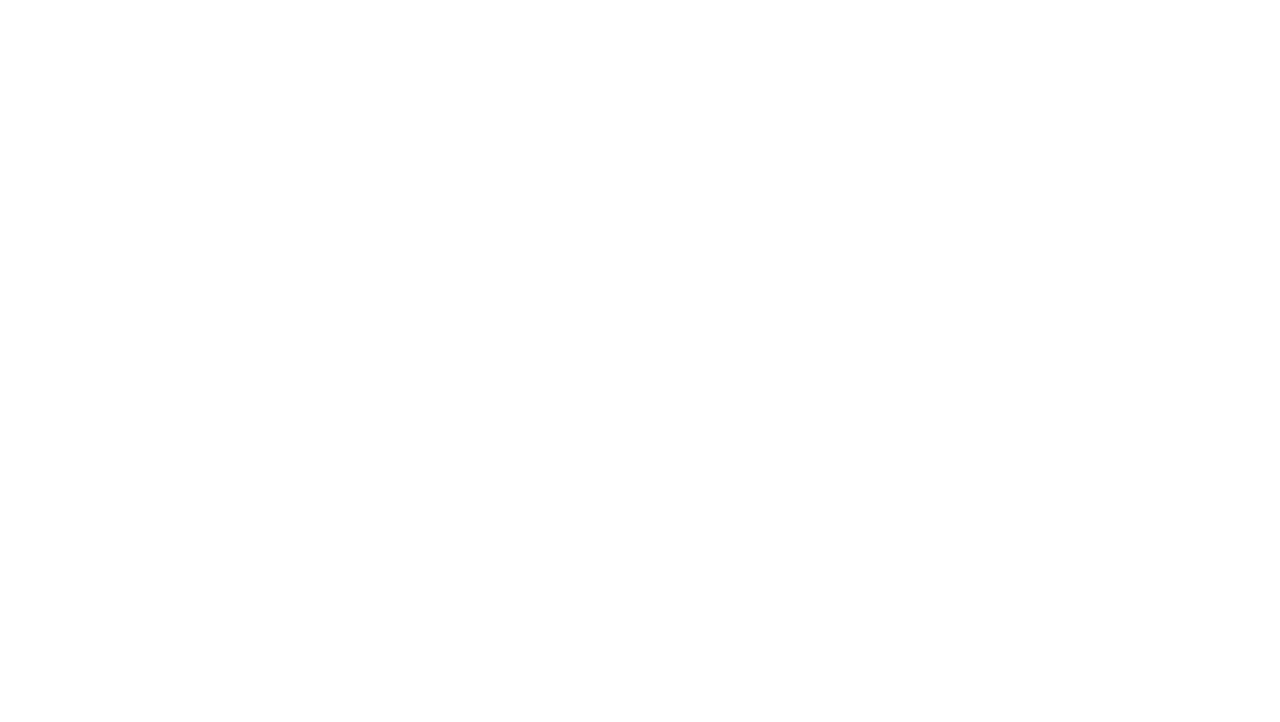
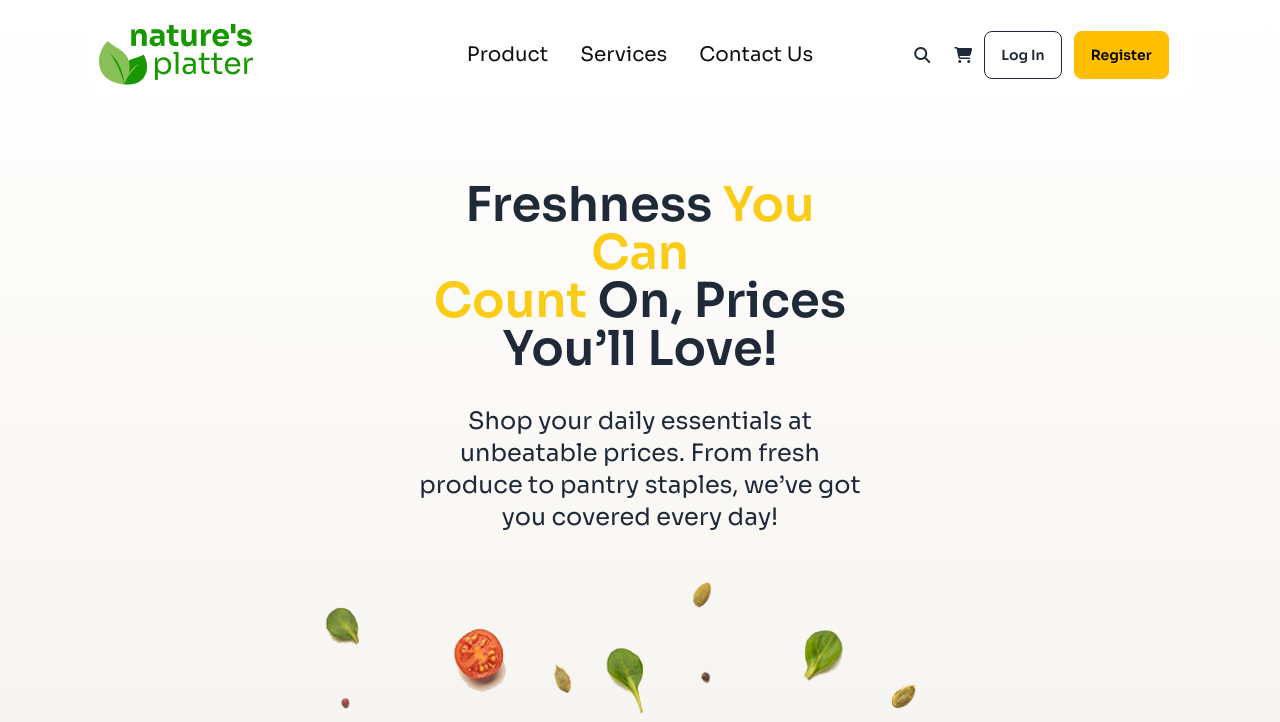
Before and after one commit to rahuldm/groceries-shop, a plain HTML site: page index.html in a window 1280 px wide. Shown: the top 722 px of the page. Drawn offline with nearby package versions, Linux system fonts and the light colour scheme.

Commit message:
header done

```diff
--- a/index.html
+++ b/index.html
@@ -10,18 +10,87 @@
     <script src="https://unpkg.com/@tailwindcss/browser@4"></script>
     <link href="https://cdn.jsdelivr.net/npm/daisyui@4.12.23/dist/full.min.css" rel="stylesheet" type="text/css" />
     <script src="https://cdn.tailwindcss.com"></script>
+    <script src="https://kit.fontawesome.com/8733ac514e.js" crossorigin="anonymous"></script>
     <title>groceries-shop</title>
     <style type="text/tailwindcss">
         @theme {
           --color-clifford: #da373d;
+          --color-text: #111111;
+          --color-accent: #E7A500;
+          --font-sora:"Sora", serif;
         }
       </style>
 </head>
 
-<body>
-    <header>
+<body class="font-sora">
+    <div class="w-full" style=" background: linear-gradient(180.00deg, rgb(255, 255, 255),rgb(239, 235, 227) 100%);">
+        <header class="w-6/7 mx-auto">
+            <!-- nav section -->
 
-    </header>
+            <nav class="mb-12 border-b border-yellow-300 lg:border-none">
+                <div class="navbar bg-base-100 flex  space-y-2 md:flex-row justify-center items-center">
+                    <div class="navbar-start mt-4">
+
+                        <img src="c2-assets/logo-header.png" alt="" />
+                    </div>
+                    <div class="navbar-center hidden lg:flex">
+                        <ul class="menu menu-horizontal px-1 text-text text-xl">
+                            <li><a>Product </a></li>
+                            <li>
+                                <a>Services</a>
+                            </li>
+                            <li>
+                                <a>Contact Us</a>
+                            </li>
+                        </ul>
+                    </div>
+                    <div class="navbar-end space-x-3">
+                        <i class="fa-solid fa-magnifying-glass hidden lg:block"></i>
+                        <i class="fa-solid fa-cart-shopping hidden lg:block"></i>
+                        <button class="btn btn-outline  hidden lg:block">Log In</button>
+                        <button class="btn btn-warning hidden lg:block">Register</button>
+                        <div class="dropdown">
+                            <div tabindex="0" role="button" class="btn btn-ghost lg:hidden">
+                                <svg xmlns="http://www.w3.org/2000/svg" class="h-10 w-10" fill="none"
+                                    viewBox="0 0 24 24" stroke="currentColor">
+                                    <path stroke-linecap="round" stroke-linejoin="round" stroke-width="2"
+                                        d="M4 6h16M4 12h8m-8 6h16" />
+                                </svg>
+                            </div>
+                            <ul tabindex="0"
+                                class="menu menu-xl dropdown-content bg-base-100 rounded-box z-[1] mt-3 mr-3  shadow">
+                                <li>
+                                    <a>Product </a>
+                                </li>
+                                <li>
+                                    <a>Services</a>
+                                </li>
+                                <li>
+                                    <a>Contact Us</a>
+                                </li>
+                            </ul>
+                        </div>
+                    </div>
+                </div>
+            </nav>
+
+            <!-- nav end -->
+            <!-- banner start -->
+            <div class="flex flex-col justify-center items-center mt-20">
+                <div class="lg:px-40 xl:px-80 md:px-20 text-center">
+                    <h1 class=" text-2xl lg:text-5xl md:text-5xl font-semibold mb-8">Freshness <span
+                            class="text-yellow-400">
+                            You Can <br>
+                            Count </span> On, Prices You’ll Love!</h1>
+                    <p class="text-base lg:text-2xl mb-9">Shop your daily essentials at unbeatable prices. From fresh
+                        produce to pantry
+                        staples, we’ve got you
+                        covered every day!</p>
+                </div>
+                <img src="c2-assets/hero-vegetables.png" alt="">
+            </div>
+        </header>
+    </div>
     <main>
 
     </main>
```
